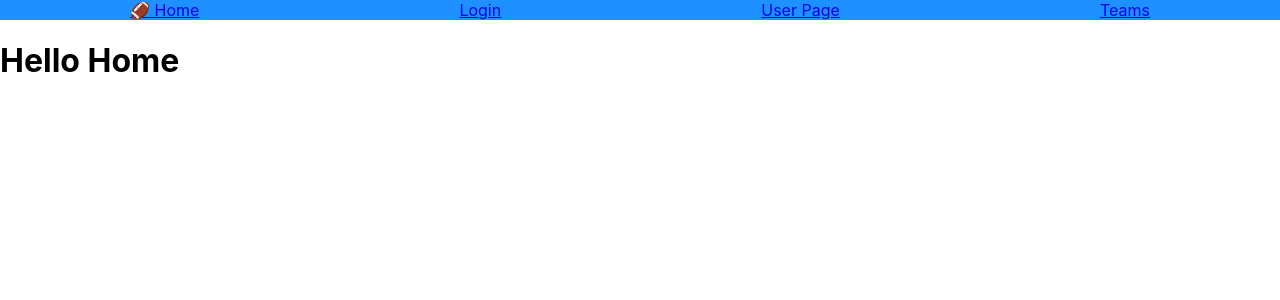
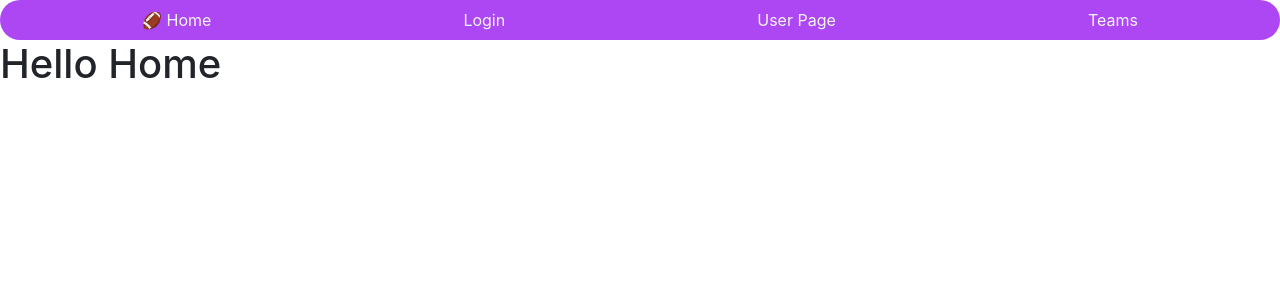
Before and after one commit to steveneross94/draft-projector-frontend, a React (Create React App) app in the folder draft-projecter/: page / in a window 1280 px wide. Shown: the top 300 px of the page. Built offline with nearby package versions, Linux system fonts and the light colour scheme.

Commit message:
bootstrap link

```diff
--- a/draft-projecter/public/index.html
+++ b/draft-projecter/public/index.html
@@ -24,6 +24,13 @@
       work correctly both with client-side routing and a non-root public URL.
       Learn how to configure a non-root public URL by running `npm run build`.
     -->
+    <link
+    rel="stylesheet"
+    href="https://maxcdn.bootstrapcdn.com/bootstrap/4.5.0/css/bootstrap.min.css"
+    integrity="sha384-9aIt2nRpC12Uk9gS9baDl411NQApFmC26EwAOH8WgZl5MYYxFfc+NcPb1dKGj7Sk"
+    crossorigin="anonymous"
+  />
+
     <title>React App</title>
   </head>
   <body>
--- a/draft-projecter/src/App.css
+++ b/draft-projecter/src/App.css
@@ -39,9 +39,14 @@
 
 
 .navbar {
-  background-color: dodgerblue;
+  background-color: #AD47F4;
   display: flex;
   flex-direction: row;
   flex-wrap: nowrap;
   justify-content: space-around;
+  border-radius: 20px;
 }
+
+.navbar > a {
+  color: whitesmoke
+}
--- a/draft-projecter/src/App.js
+++ b/draft-projecter/src/App.js
@@ -18,7 +18,7 @@ import Auth from './Auth/Auth'
   render(){
     return(
       <div>
-        <Navbar />
+        <Navbar class="container"/>
         <Switch>
           <Route exact path='/users/:id/teams/:id' component={Team} />
           <Route exact path='/users/:id/teams' component={Team} />
```
Also changed, not shown: draft-projecter/src/Navbar/Navbar.js (line endings or trailing spaces).
